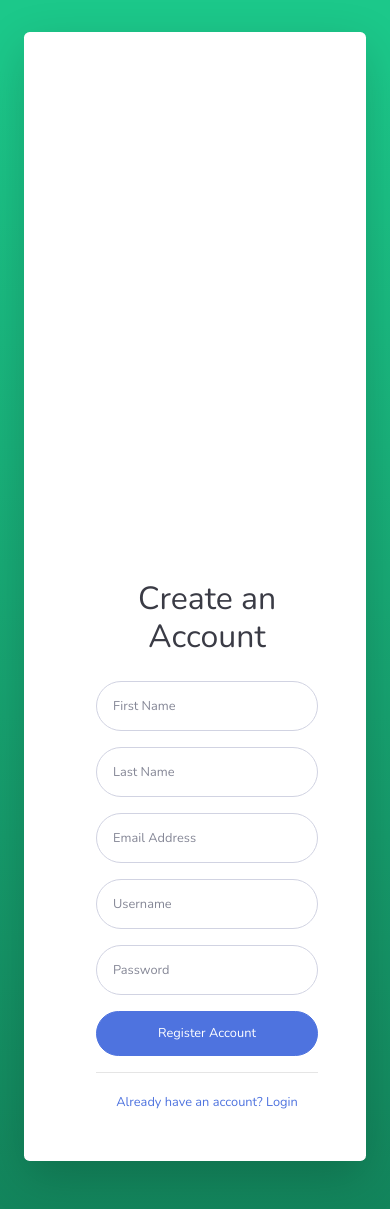
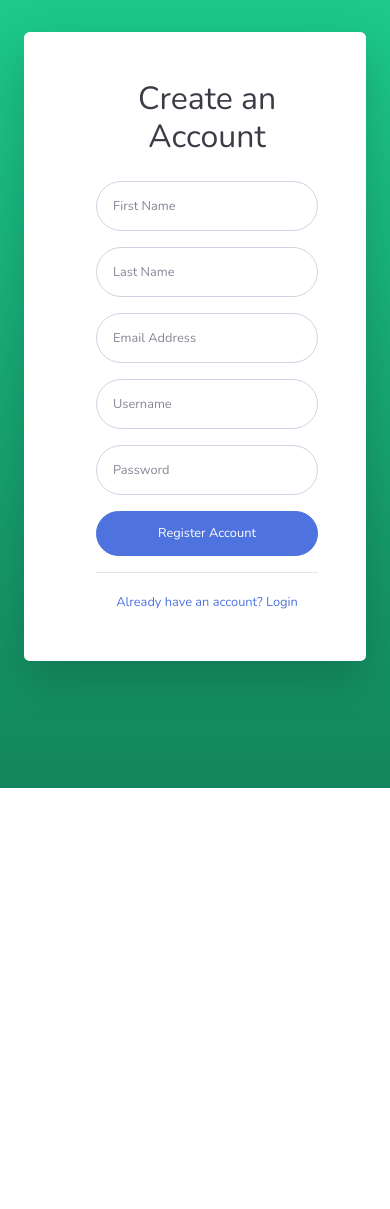
Before and after one commit to ramkrishnan6/project, a Django app: page /myapp/register in a window 390 px wide. Shown: the part 56-1265 px from the top of the page. After the commit the page ends 844 px from the top, so only its background shows below. Run offline with Django 3.2, Linux system fonts and the light colour scheme; some libraries are stand-ins or nearby versions.

Commit message:
Fix register page for mobile

```diff
--- a/templates/register.html
+++ b/templates/register.html
@@ -50,8 +50,8 @@
                                 height: 500px;
                             }
                         </style>
-                        <div class="col-lg-0.25 vl pr-2"></div>
-                        <div class="col-lg-6">
+                        <div class="col-lg-0.25 vl pr-2 d-none d-lg-block"></div>
+                        <div class="col-lg-6 col-xl-12">
 
                             <div class="p-5 ml-4">
                                 <div class="text-center">
```
